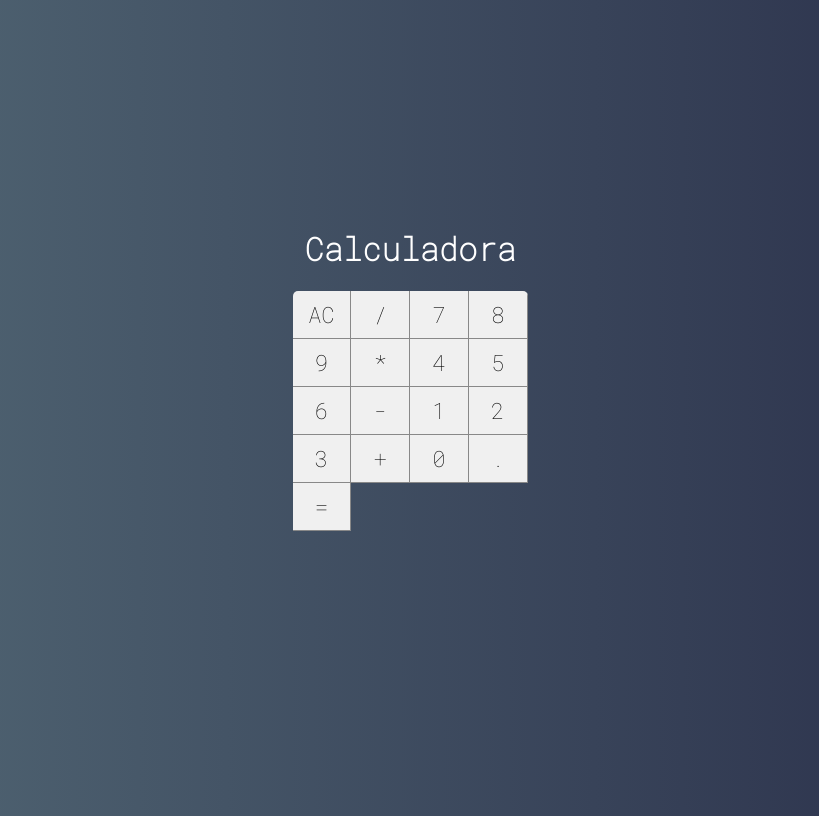
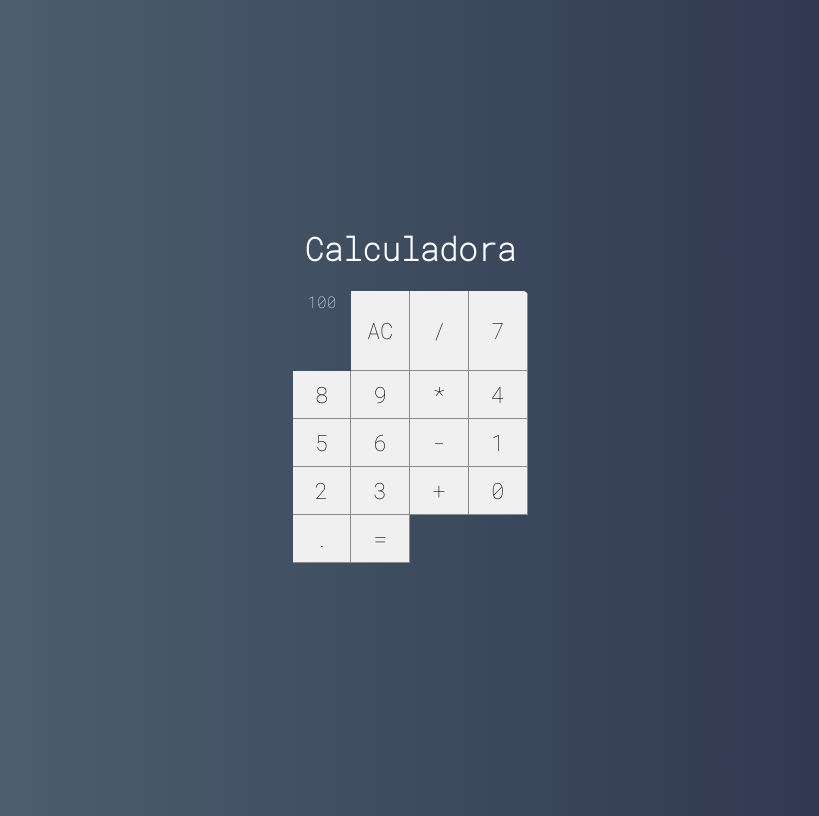
Before and after one commit to Camila-Isabela/calculadora, a React (Create React App) app: page / in a window 1280 px wide. Shown: the whole page, without its empty margins (230-1049 px from the left). Built offline with nearby package versions, Linux system fonts and the light colour scheme.

Commit message:
:gear: Inserindo o Display

```diff
--- /dev/null
+++ b/src/components/Display.jsx
@@ -0,0 +1,5 @@
+import React from 'react'
+import './Display.css'
+
+export default props =>
+<div className="display">{props.value}</div>
--- a/src/main/Calculator.css
+++ b/src/main/Calculator.css
@@ -5,5 +5,5 @@
     overflow: hidden;
     display: grid;
     grid-template-columns: repeat(4, 25%);
-    grid-template-rows: 48px 48px 48px 48px 48px;
+    grid-template-rows: 1fr 48px 48px 48px 48px 48px;
 }
--- a/src/main/Calculator.jsx
+++ b/src/main/Calculator.jsx
@@ -2,11 +2,13 @@
 import './Calculator.css'
 
 import Button from '../components/Button'
+import Display from '../components/Display'
 
 export default class Calculator extends Component {
     render() {
         return (
             <div className="calculator">
+                <Display value={100} />
                 <Button label="AC"/>
                 <Button label="/" />
                 <Button label="7" />
```
Also changed, not shown: src/components/Display.css (added).
